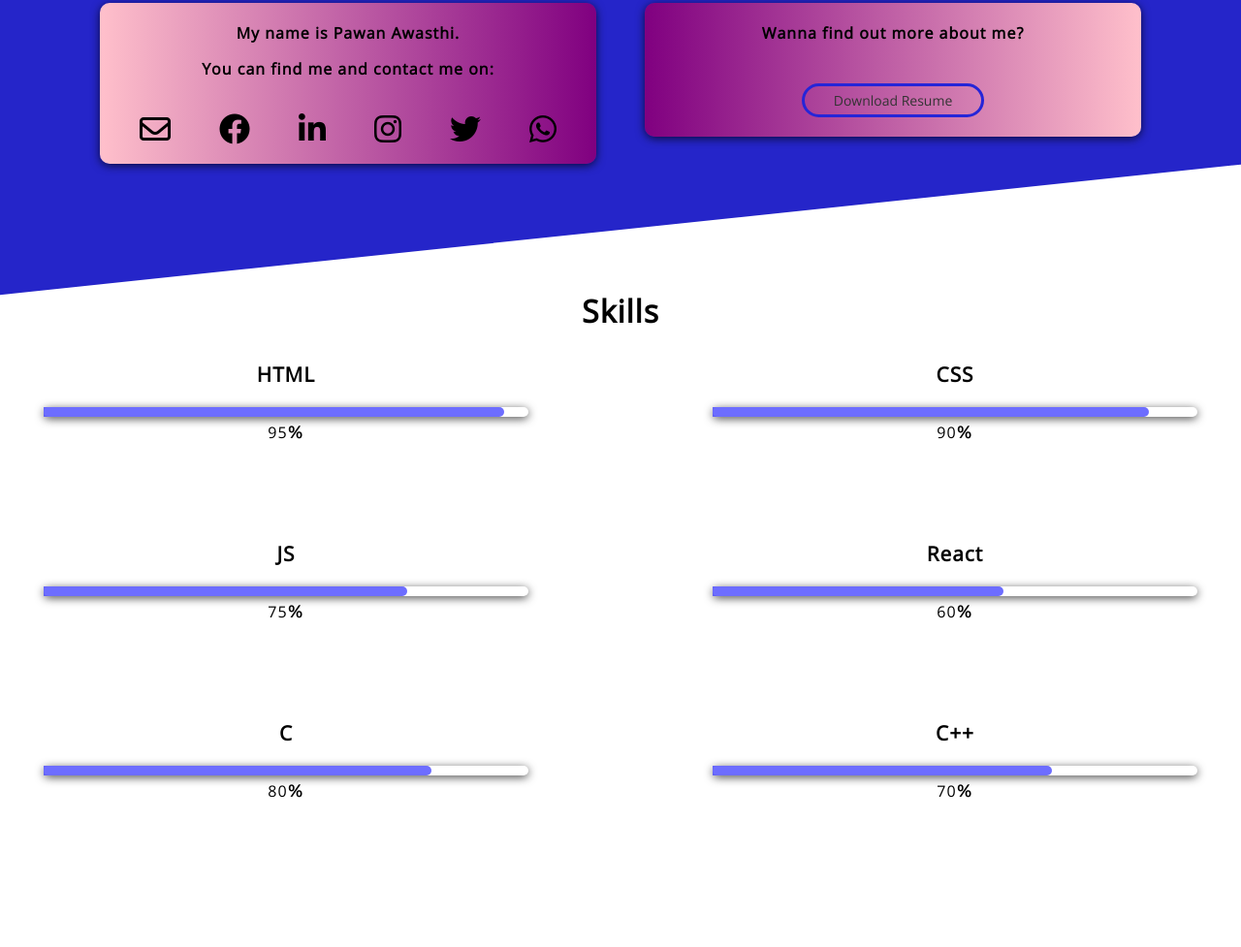
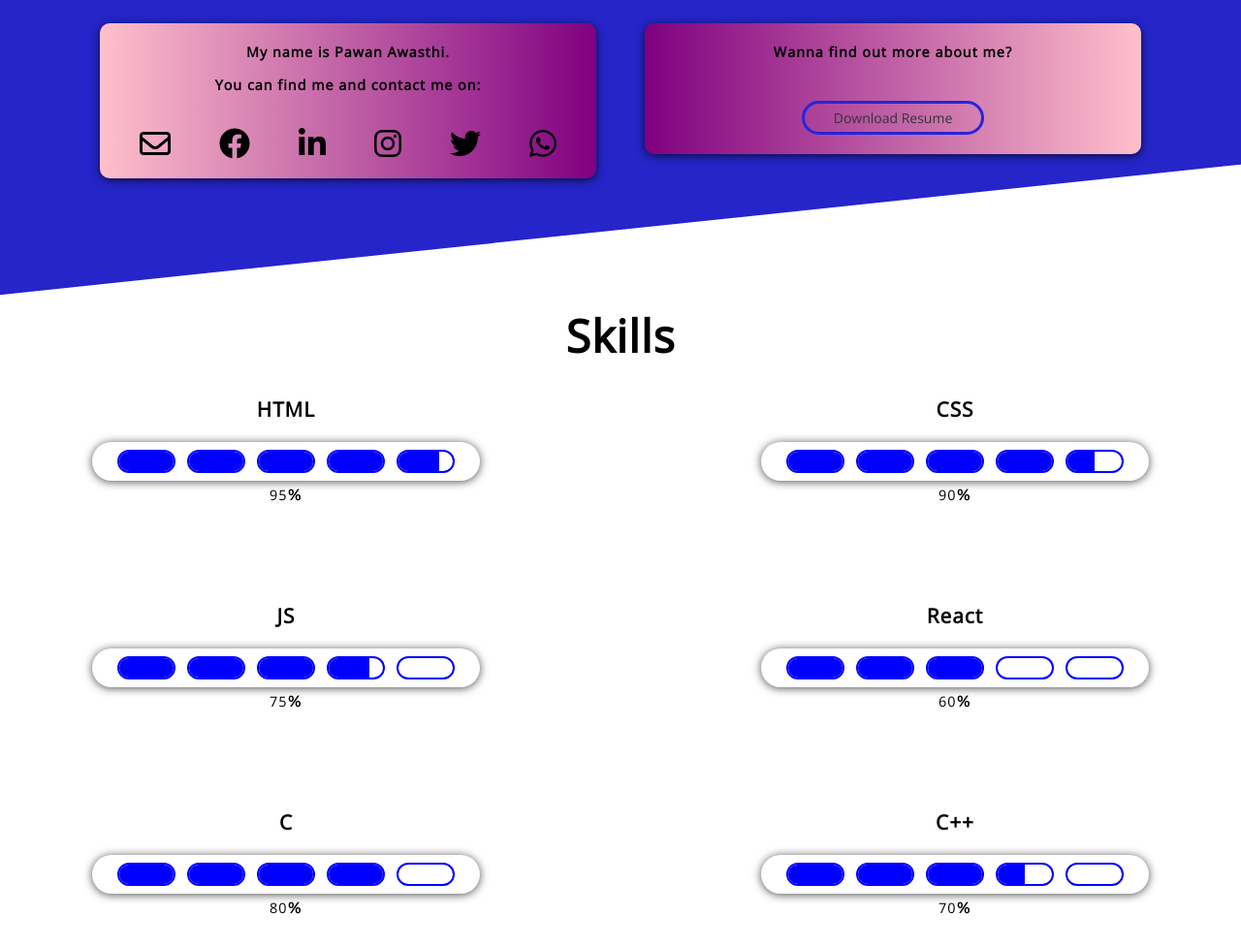
Before and after one commit to pawandai/freelancing-portfolio, a plain HTML site: page index.html in a window 1280 px wide. Shown: the part 523-1500 px from the top of the page at 97% size. Drawn offline with nearby package versions, Linux system fonts and the light colour scheme; a web font is replaced by a local one.

Commit message:
added fancy progress bar

```diff
--- a/assets/css/default.css
+++ b/assets/css/default.css
@@ -252,119 +252,285 @@ li {
   box-shadow: 0 2px 10px rgba(0, 0, 0, 0.7);
 }
 
+
 /* PROGRESS BAR */
-
-.hundred {
-  background-color:rgba(73, 73, 255, 0.8);
-  width: 100%;
-  height: 100%;
-  border-bottom-right-radius: 5em;
-  border-top-right-radius: 5em;
+.progress {
+  display : flex;
+  align-items: center;
+  justify-content: center;
+  background: transparent;
+  box-shadow: 0px 1px 10px rgba(0, 0, 0, 0.7);
+  border-radius: 5em;
+  height: 40px;
+  width: 400px;
 }
 
-.ninty-five {
-  background-color:rgba(73, 73, 255, 0.8);
-  width: 95%;
-  height: 100%;
-  border-bottom-right-radius: 5em;
-  border-top-right-radius: 5em;
+.progress-bar {
+  display: flex;
+  align-items: center;
+  justify-content: space-around;
+  height: 75%;
+  width: 90%;
+  position: relative;
 }
 
-.ninty {
-  background-color:rgba(73, 73, 255, 0.8);
-  width: 90%;
-  height: 100%;
-  border-bottom-right-radius: 5em;
-  border-top-right-radius: 5em;
+.box {
+  position: relative;
+  width: 60px;
+  height: 80%;
+  border-radius: 5em;
+  z-index: 10;
+  overflow: hidden;
+  border: 2px solid blue;
 }
 
-.eighty-five {
-  background-color:rgba(73, 73, 255, 0.8);
-  width: 85%;
+/* SIXTY PERCENT */
+
+.progress-bar.sixty .b1::before {
+  content: '';
+  position: absolute;
+  background-color: blue;
   height: 100%;
-  border-bottom-right-radius: 5em;
-  border-top-right-radius: 5em;
+  width: 100%;
+  z-index: -10;
+  overflow: hidden;
+}
+.progress-bar.sixty .b2::before {
+  content: '';
+  position: absolute;
+  background-color: blue;
+  height: 100%;
+  width: 100%;
+  z-index: -10;
+  overflow: hidden;
+}
+.progress-bar.sixty .b3::before {
+  content: '';
+  position: absolute;
+  background-color: blue;
+  height: 100%;
+  width: 100%;
+  z-index: -10;
+  overflow: hidden;
 }
 
-.eighty {
-  background-color:rgba(73, 73, 255, 0.8);
-  width: 80%;
+
+/* ninty-five PERCENT */
+
+.progress-bar.ninty-five .b1::before {
+  content: '';
+  position: absolute;
+  background-color: blue;
   height: 100%;
-  border-bottom-right-radius: 5em;
-  border-top-right-radius: 5em;
+  width: 100%;
+  z-index: -10;
+  overflow: hidden;
+}
+.progress-bar.ninty-five .b2::before {
+  content: '';
+  position: absolute;
+  background-color: blue;
+  height: 100%;
+  width: 100%;
+  z-index: -10;
+  overflow: hidden;
+}
+.progress-bar.ninty-five .b3::before {
+  content: '';
+  position: absolute;
+  background-color: blue;
+  height: 100%;
+  width: 100%;
+  z-index: -10;
+  overflow: hidden;
+}
+.progress-bar.ninty-five .b4::before {
+  content: '';
+  position: absolute;
+  background-color: blue;
+  height: 100%;
+  width: 100%;
+  z-index: -10;
+  overflow: hidden;
+}
+.progress-bar.ninty-five .b5::before {
+  content: '';
+  position: absolute;
+  background-color: blue;
+  height: 100%;
+  width: 75%;
+  z-index: -10;
+  overflow: hidden;
 }
 
-.seventy-five {
-  background-color:rgba(73, 73, 255, 0.8);
-  width: 75%;
+/* ninty PERCENT */
+
+.progress-bar.ninty .b1::before {
+  content: '';
+  position: absolute;
+  background-color: blue;
   height: 100%;
-  border-bottom-right-radius: 5em;
-  border-top-right-radius: 5em;
+  width: 100%;
+  z-index: -10;
+  overflow: hidden;
+}
+.progress-bar.ninty .b2::before {
+  content: '';
+  position: absolute;
+  background-color: blue;
+  height: 100%;
+  width: 100%;
+  z-index: -10;
+  overflow: hidden;
+}
+.progress-bar.ninty .b3::before {
+  content: '';
+  position: absolute;
+  background-color: blue;
+  height: 100%;
+  width: 100%;
+  z-index: -10;
+  overflow: hidden;
+}
+.progress-bar.ninty .b4::before {
+  content: '';
+  position: absolute;
+  background-color: blue;
+  height: 100%;
+  width: 100%;
+  z-index: -10;
+  overflow: hidden;
+}
+.progress-bar.ninty .b5::before {
+  content: '';
+  position: absolute;
+  background-color: blue;
+  height: 100%;
+  width: 50%;
+  z-index: -10;
+  overflow: hidden;
 }
 
-.seventy {
-  background-color:rgba(73, 73, 255, 0.8);
-  width: 70%;
+/* eight PERCENT */
+
+.progress-bar.eighty .b1::before {
+  content: '';
+  position: absolute;
+  background-color: blue;
   height: 100%;
-  border-bottom-right-radius: 5em;
-  border-top-right-radius: 5em;
+  width: 100%;
+  z-index: -10;
+  overflow: hidden;
+}
+.progress-bar.eighty .b2::before {
+  content: '';
+  position: absolute;
+  background-color: blue;
+  height: 100%;
+  width: 100%;
+  z-index: -10;
+  overflow: hidden;
+}
+.progress-bar.eighty .b3::before {
+  content: '';
+  position: absolute;
+  background-color: blue;
+  height: 100%;
+  width: 100%;
+  z-index: -10;
+  overflow: hidden;
+}
+.progress-bar.eighty .b4::before {
+  content: '';
+  position: absolute;
+  background-color: blue;
+  height: 100%;
+  width: 100%;
+  z-index: -10;
+  overflow: hidden;
 }
 
-.sixty-five {
-  background-color:rgba(73, 73, 255, 0.8);
-  width: 65%;
+/* seventy-five PERCENT */
+
+.progress-bar.seventy-five .b1::before {
+  content: '';
+  position: absolute;
+  background-color: blue;
   height: 100%;
-  border-bottom-right-radius: 5em;
-  border-top-right-radius: 5em;
+  width: 100%;
+  z-index: -10;
+  overflow: hidden;
+}
+.progress-bar.seventy-five .b2::before {
+  content: '';
+  position: absolute;
+  background-color: blue;
+  height: 100%;
+  width: 100%;
+  z-index: -10;
+  overflow: hidden;
+}
+.progress-bar.seventy-five .b3::before {
+  content: '';
+  position: absolute;
+  background-color: blue;
+  height: 100%;
+  width: 100%;
+  z-index: -10;
+  overflow: hidden;
+}
+.progress-bar.seventy-five .b4::before {
+  content: '';
+  position: absolute;
+  background-color: blue;
+  height: 100%;
+  width: 75%;
+  z-index: -10;
+  overflow: hidden;
 }
 
-.sixty {
-  background-color:rgba(73, 73, 255, 0.8);
-  width: 60%;
+
+/* seventy PERCENT */
+
+.progress-bar.seventy .b1::before {
+  content: '';
+  position: absolute;
+  background-color: blue;
   height: 100%;
-  border-bottom-right-radius: 5em;
-  border-top-right-radius: 5em;
+  width: 100%;
+  z-index: -10;
+  overflow: hidden;
+}
+.progress-bar.seventy .b2::before {
+  content: '';
+  position: absolute;
+  background-color: blue;
+  height: 100%;
+  width: 100%;
+  z-index: -10;
+  overflow: hidden;
+}
+.progress-bar.seventy .b3::before {
+  content: '';
+  position: absolute;
+  background-color: blue;
+  height: 100%;
+  width: 100%;
+  z-index: -10;
+  overflow: hidden;
+}
+.progress-bar.seventy .b4::before {
+  content: '';
+  position: absolute;
+  background-color: blue;
+  height: 100%;
+  width: 50%;
+  z-index: -10;
+  overflow: hidden;
 }
 
-.fifty-five {
-  background-color:rgba(73, 73, 255, 0.8);
-  width: 55%;
-  height: 100%;
-  border-bottom-right-radius: 5em;
-  border-top-right-radius: 5em;
-}
 
-.fifty {
-  background-color:rgba(73, 73, 255, 0.8);
-  width: 50%;
-  height: 100%;
-  border-bottom-right-radius: 5em;
-  border-top-right-radius: 5em;
-}
 
-.fourty-five {
-  background-color:rgba(73, 73, 255, 0.8);
-  width: 45%;
-  height: 100%;
-  border-bottom-right-radius: 5em;
-  border-top-right-radius: 5em;
-}
-
-.fourty {
-  background-color:rgba(73, 73, 255, 0.8);
-  width: 40%;
-  height: 100%;
-  border-bottom-right-radius: 5em;
-  border-top-right-radius: 5em;
-}
-
-.thirty-five {
-  background-color:rgba(73, 73, 255, 0.8);
-  width: 35%;
-  height: 100%;
-  border-bottom-right-radius: 5em;
-  border-top-right-radius: 5em;
-}
 
 .percentage {
   margin-top: -15px;
--- a/assets/css/media.css
+++ b/assets/css/media.css
@@ -1,8 +1,8 @@
 :root {
-  --xxl-large-heading: 4rem;
+  --xxl-large-heading: 3.8rem;
   --xxl-small-heading: 3rem;
   --xxl-message: 2rem;
-  --xl-large-heading: 3rem;
+  --xl-large-heading: 2.9rem;
   --xl-small-heading: 2.2rem;
   --xl-message: 1.5rem;
   --l-large-heading: 2rem;
@@ -10,7 +10,7 @@
   --l-message: 1rem;
   --s-large-heading: 1.6rem;
   --s-small-heading: 0.95rem;
-  --s-message: 0.8rem;
+  --s-message: 0.9rem;
   --xs-large-heading: 1.5rem;
   --xs-small-heading: 0.9rem;
   --xs-message: 0.7rem;
@@ -38,23 +38,15 @@
   }
 }
 
-  .heading {
-    font-size: var(--xxl-large-heading);
-  }
-  .heading-message {
-    font-size: var(--xxl-small-heading);
-  }
-  .message {
-    font-size: var(--xxl-message);
-  }
+
 
 
   @media(max-width: 1920px) {
     .heading {
-      font-size: var(--l-large-heading);
+      font-size: var(--xxl-large-heading);
     }
     .heading-message {
-      font-size: var(--l-small-heading);
+      font-size: var(--xl-small-heading);
     }
     .message {
       font-size: var(--l-message);
@@ -63,13 +55,13 @@
 
   @media(max-width: 1700px) {
     .heading {
-      font-size: var(--l-large-heading);
+      font-size: var(--xl-large-heading);
     }
     .heading-message {
       font-size: var(--l-small-heading);
     }
     .message {
-      font-size: var(--l-message);
+      font-size: var(--s-message);
     }
     .about-icons {
       font-size: 32px;
@@ -82,8 +74,8 @@
   }
 
   @media(max-width: 1130px) {
-    /* .heading {
-      font-size: var(--l-large-heading);
+    .heading {
+      font-size: var(--xl-large-heading);
     }
     .heading-message {
       font-size: var(--l-small-heading);
@@ -91,7 +83,6 @@
     .message {
       font-size: var(--s-message);
     }
-  } */
 
     .skills {
       display: grid;
--- a/assets/css/style.css
+++ b/assets/css/style.css
@@ -108,12 +108,6 @@
 
 /* PROGRESS BAR */
 
-.progress-bar {
-  width: 500px;
-  height: 10px;
-  border-radius: 5em;
-  box-shadow: 0 2px 10px rgba(0, 0, 0, 0.7);
-}
 
 /* .skills-wrap {
   top: 100px;
@@ -142,3 +136,7 @@
 }
 
 /* ABOUT PAGE SECTION */
+
+.about-page-wrap {
+  height: 100vh;
+}
--- a/index.html
+++ b/index.html
@@ -96,43 +96,79 @@
         <div class="skills">
           <div class="skill">
             <h2 class="heading heading-message language">HTML</h2>
-            <div class="progress-bar">
-              <div class="progress ninty-five"></div>
+            <div class="progress">
+              <div class="progress-bar ninty-five">
+                <div class="box b1"></div>
+                <div class="box b2"></div>
+                <div class="box b3"></div>
+                <div class="box b4"></div>
+                <div class="box b5"></div>
+              </div>
             </div>
             <span class="percentage message">95<span>%</span></span>
           </div>
           <div class="skill relative">
             <h2 class="heading heading-message language">CSS</h2>
-            <div class="progress-bar">
-              <div class="progress ninty"></div>
+            <div class="progress">
+              <div class="progress-bar ninty">
+                <div class="box b1"></div>
+                <div class="box b2"></div>
+                <div class="box b3"></div>
+                <div class="box b4"></div>
+                <div class="box b5"></div>
+              </div>
             </div>
             <span class="percentage message">90<span>%</span></span>
           </div>
           <div class="skill relative">
             <h2 class="heading heading-message language">JS</h2>
-            <div class="progress-bar">
-              <div class="seventy-five"></div>
+            <div class="progress">
+              <div class="progress-bar seventy-five">
+                <div class="box b1"></div>
+                <div class="box b2"></div>
+                <div class="box b3"></div>
+                <div class="box b4"></div>
+                <div class="box b5"></div>
+              </div>
             </div>
             <span class="percentage message">75<span>%</span></span>
           </div>
           <div class="skill relative">
             <h2 class="heading heading-message language">React</h2>
-            <div class="progress-bar">
-              <div class="progress sixty"></div>
+            <div class="progress">
+              <div class="progress-bar sixty">
+                <div class="box b1"></div>
+                <div class="box b2"></div>
+                <div class="box b3"></div>
+                <div class="box b4"></div>
+                <div class="box b5"></div>
+              </div>
             </div>
             <span class="percentage message">60<span>%</span></span>
           </div>
           <div class="skill relative">
             <h2 class="heading heading-message language">C</h2>
-            <div class="progress-bar">
-              <div class="progress eighty"></div>
+            <div class="progress">
+              <div class="progress-bar eighty">
+                <div class="box b1"></div>
+                <div class="box b2"></div>
+                <div class="box b3"></div>
+                <div class="box b4"></div>
+                <div class="box b5"></div>
+              </div>
             </div>
             <span class="percentage message">80<span>%</span></span>
           </div>
           <div class="skill relative">
             <h2 class="heading heading-message language">C++</h2>
-            <div class="progress-bar">
-              <div class="progress seventy"></div>
+            <div class="progress">
+              <div class="progress-bar seventy">
+                <div class="box b1"></div>
+                <div class="box b2"></div>
+                <div class="box b3"></div>
+                <div class="box b4"></div>
+                <div class="box b5"></div>
+              </div>
             </div>
             <span class="percentage message">70<span>%</span></span>
           </div>
```
